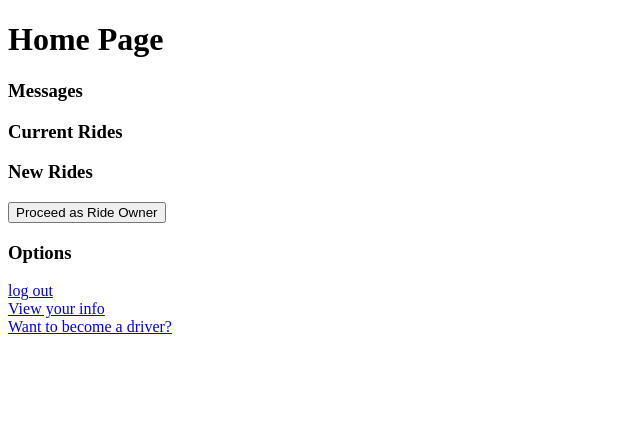
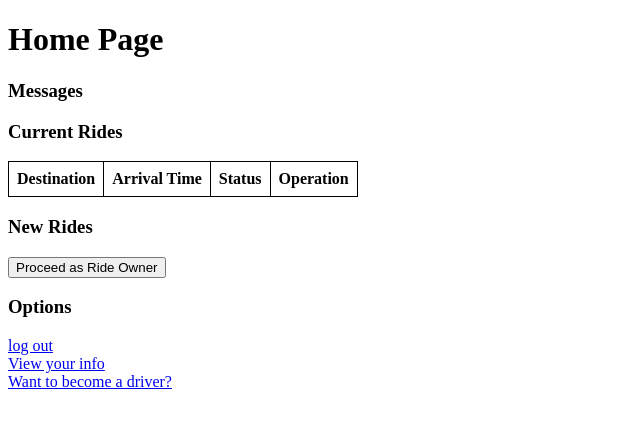
Before and after one commit to kaifeng-yu16/ride_sharing_app, a Django app: page /ride/home/ in a window 1280 px wide. Shown: the top 428 px of the page, without its empty margins (0-640 px from the left). Run offline with Django 4.2, Linux system fonts and the light colour scheme; the visitor is signed in with stand-in values (Sample User, id 1); data that the repository does not hold is empty.

Commit message:
change home page

```diff
--- a/Weber/ride/templates/ride/home.html
+++ b/Weber/ride/templates/ride/home.html
@@ -3,6 +3,16 @@
   <head>
     <title>HOME</title>
   </head>
+  <style type="text/css">
+    table {
+        border:solid 1px;
+        border-collapse:collapse;
+    }
+    tr,th {
+        border:solid 1px;
+        padding:8px;
+    }
+  </style>
   <body>
   <h1>Home Page</h1>
     <h3>Messages</h3>
@@ -12,15 +22,38 @@
         {% endfor %}
       {% endif %}
     <h3>Current Rides</h3>
+      <table border=solid cellspacing=10>
+      <tr>
+        <th>Destination</th>
+        <th>Arrival Time</th>
+        <th>Status</th>
+        <th>Operation</th>
+      </tr>
       {% for o in owner %}
-            <li> {{o}} </li>
+        <tr>
+          <th>{{o.destination}}</th>
+          <th>{{o.arrival_time}}</th>
+          <th>{{o.status}}</th>
+          <th></th>
+        </tr>
       {% endfor %}
       {% for s in sharer %}
-            <li> {{s}} </li>
+        <tr>
+          <th>{{s.destination}}</th>
+          <th>{{s.arrival_time}}</th>
+          <th>{{s.status}}</th>
+          <th></th>
+        </tr>
       {% endfor %}
       {% for d in driver %}
-            <li> {{d}} </li>
+        <tr>
+          <th>{{d.destination}}</th>
+          <th>{{d.arrival_time}}</th>
+          <th>{{d.status}}</th>
+          <th></th>
+        </tr>
       {% endfor %}
+      </table>
     <h3>New Rides</h3>
       <a href="{% url 'ride:create_ride' %}">
       <input type=button value='Proceed as Ride Owner'></a>
```
Lines whose indentation alone changed are shown as unchanged.
